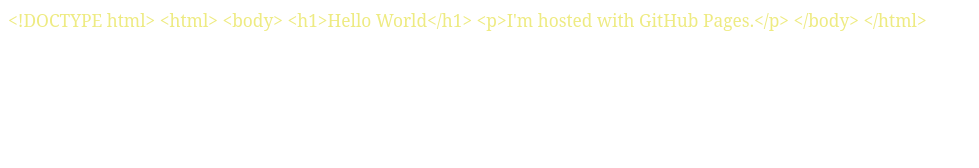
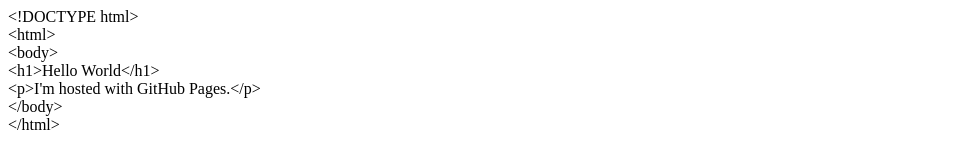
Before and after one commit to bengries/Me, a plain HTML site: page index.htm in a window 1280 px wide. Shown: the whole page, without its empty margins (0-979 px from the left). Drawn offline with Linux system fonts and the light colour scheme.

Commit message:
Index
Index

```diff
--- a/index.htm
+++ b/index.htm
@@ -15,16 +15,16 @@
  <o:DocumentProperties>
   <o:Author>Benjamin Gries</o:Author>
   <o:LastAuthor>Benjamin Gries</o:LastAuthor>
-  <o:Revision>1</o:Revision>
-  <o:TotalTime>1</o:TotalTime>
-  <o:Created>2017-05-25T05:05:00Z</o:Created>
-  <o:LastSaved>2017-05-25T05:06:00Z</o:LastSaved>
+  <o:Revision>2</o:Revision>
+  <o:TotalTime>3</o:TotalTime>
+  <o:Created>2017-05-25T05:10:00Z</o:Created>
+  <o:LastSaved>2017-05-25T05:10:00Z</o:LastSaved>
   <o:Pages>1</o:Pages>
-  <o:Words>15</o:Words>
-  <o:Characters>90</o:Characters>
+  <o:Words>16</o:Words>
+  <o:Characters>95</o:Characters>
   <o:Lines>1</o:Lines>
   <o:Paragraphs>1</o:Paragraphs>
-  <o:CharactersWithSpaces>104</o:CharactersWithSpaces>
+  <o:CharactersWithSpaces>110</o:CharactersWithSpaces>
   <o:Version>14.0</o:Version>
  </o:DocumentProperties>
  <o:OfficeDocumentSettings>
@@ -351,15 +351,6 @@
 	mso-generic-font-family:auto;
 	mso-font-pitch:variable;
 	mso-font-signature:-536870145 1073743103 0 0 415 0;}
-@font-face
-	{font-family:inherit;
-	panose-1:0 0 0 0 0 0 0 0 0 0;
-	mso-font-alt:"Times New Roman";
-	mso-font-charset:0;
-	mso-generic-font-family:roman;
-	mso-font-format:other;
-	mso-font-pitch:auto;
-	mso-font-signature:0 0 0 0 0 0;}
  /* Style Definitions */
 p.MsoNormal, li.MsoNormal, div.MsoNormal
 	{mso-style-unhide:no;
@@ -460,11 +451,32 @@
 <div class=WordSection1>
 
 <p class=MsoNormal style='tab-stops:45.8pt 91.6pt 137.4pt 183.2pt 229.0pt 274.8pt 320.6pt 366.4pt 412.2pt 458.0pt 503.8pt 549.6pt 595.4pt 641.2pt 687.0pt 732.8pt;
-vertical-align:baseline'><span style='font-size:13.0pt;font-family:"inherit","serif";
-mso-bidi-font-family:Courier;color:#EEEB82'>&lt;<span class=GramE>!DOCTYPE</span>
-html&gt; &lt;html&gt; &lt;body&gt; &lt;h1&gt;Hello World&lt;/h1&gt;
-&lt;p&gt;I'm hosted with <span class=SpellE>GitHub</span> Pages.&lt;/p&gt;
-&lt;/body&gt; &lt;/html&gt;<o:p></o:p></span></p>
+vertical-align:baseline'><span style='font-family:"Times New Roman"'>&lt;<span
+class=GramE>!DOCTYPE</span> html&gt; <o:p></o:p></span></p>
+
+<p class=MsoNormal style='tab-stops:45.8pt 91.6pt 137.4pt 183.2pt 229.0pt 274.8pt 320.6pt 366.4pt 412.2pt 458.0pt 503.8pt 549.6pt 595.4pt 641.2pt 687.0pt 732.8pt;
+vertical-align:baseline'><span style='font-family:"Times New Roman"'>&lt;<span
+class=GramE>html</span>&gt; <o:p></o:p></span></p>
+
+<p class=MsoNormal style='tab-stops:45.8pt 91.6pt 137.4pt 183.2pt 229.0pt 274.8pt 320.6pt 366.4pt 412.2pt 458.0pt 503.8pt 549.6pt 595.4pt 641.2pt 687.0pt 732.8pt;
+vertical-align:baseline'><span style='font-family:"Times New Roman"'>&lt;<span
+class=GramE>body</span>&gt; <o:p></o:p></span></p>
+
+<p class=MsoNormal style='tab-stops:45.8pt 91.6pt 137.4pt 183.2pt 229.0pt 274.8pt 320.6pt 366.4pt 412.2pt 458.0pt 503.8pt 549.6pt 595.4pt 641.2pt 687.0pt 732.8pt;
+vertical-align:baseline'><span style='font-family:"Times New Roman"'>&lt;<span
+class=GramE>h1</span>&gt;Hello World&lt;/h1&gt; <o:p></o:p></span></p>
+
+<p class=MsoNormal style='tab-stops:45.8pt 91.6pt 137.4pt 183.2pt 229.0pt 274.8pt 320.6pt 366.4pt 412.2pt 458.0pt 503.8pt 549.6pt 595.4pt 641.2pt 687.0pt 732.8pt;
+vertical-align:baseline'><span style='font-family:"Times New Roman"'>&lt;<span
+class=GramE>p</span>&gt;I'm hosted with <span class=SpellE>GitHub</span>
+Pages.&lt;/p&gt; <o:p></o:p></span></p>
+
+<p class=MsoNormal style='tab-stops:45.8pt 91.6pt 137.4pt 183.2pt 229.0pt 274.8pt 320.6pt 366.4pt 412.2pt 458.0pt 503.8pt 549.6pt 595.4pt 641.2pt 687.0pt 732.8pt;
+vertical-align:baseline'><span style='font-family:"Times New Roman"'>&lt;/body&gt;
+<o:p></o:p></span></p>
+
+<p class=MsoNormal style='tab-stops:45.8pt 91.6pt 137.4pt 183.2pt 229.0pt 274.8pt 320.6pt 366.4pt 412.2pt 458.0pt 503.8pt 549.6pt 595.4pt 641.2pt 687.0pt 732.8pt;
+vertical-align:baseline'><span style='font-family:"Times New Roman"'>&lt;/html&gt;<o:p></o:p></span></p>
 
 <p class=MsoNormal><o:p>&nbsp;</o:p></p>
 
```
